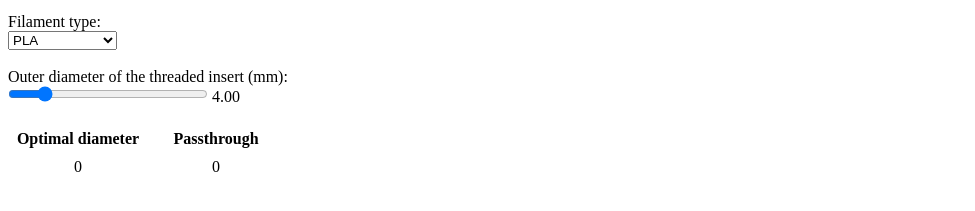
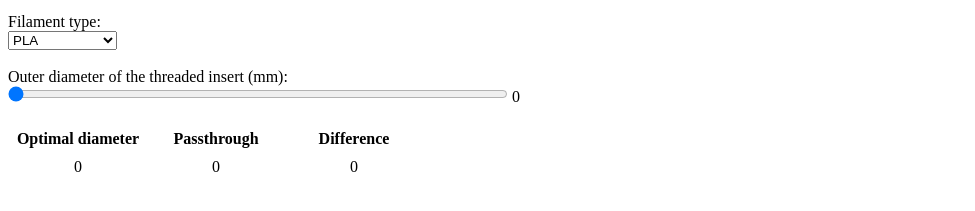
Before and after one commit to tomcatmwi/threaded_insert_calculator, a plain HTML site: page holes.html in a window 1280 px wide. Shown: the part 127-338 px from the top of the page, without its empty margins (0-975 px from the left). Drawn offline with Linux system fonts and the light colour scheme.

Commit message:
fix: added insert difference

```diff
--- a/holes.html
+++ b/holes.html
@@ -47,6 +47,8 @@ function calculate() {
     result *= filaments[fil].adjustment;
     document.getElementById('result').innerHTML = result.toFixed(2);
 
+    document.getElementById('diff').innerHTML = Math.abs(passthrough - result).toFixed(2);
+
 }
 
 
@@ -70,15 +72,16 @@ function od_input(value) {
     <br /><br />
 
     <label for="od">Outer diameter of the threaded insert (mm):<br /></label>
-    <input type="range" id="od" decimals="2" min="1" max="20" value="4.00" step="0.1" oninput="od_input(this.value)" onchange="calculate()" />
-    <span id="od_value">4.00</span>
+    <input type="range" id="od" decimals="2" min="1" max="20" value="0" step="0.1" oninput="od_input(this.value)" onchange="calculate()" />
+    <span id="od_value">0</span>
     <br /><br />
 
     <table>
     <thead>
       <tr>
            <th>Optimal diameter</th>
-           <th>Passthrough<th>
+           <th>Passthrough</th>
+           <th>Difference</th>
       </tr>
     </thead>
 
@@ -86,6 +89,7 @@ function od_input(value) {
       <tr>
           <td id="result">0</td>
           <td id="passthrough">0</td>
+          <td id="diff">0</td>
       </tr>
 
     </tbody>
--- a/style.css
+++ b/style.css
@@ -1,5 +1,6 @@
 input[type="range"] {
-  width: 200px;
+  min-width: 500px;
+  width: 25vw;
   margin: 0;
 }
 
```
